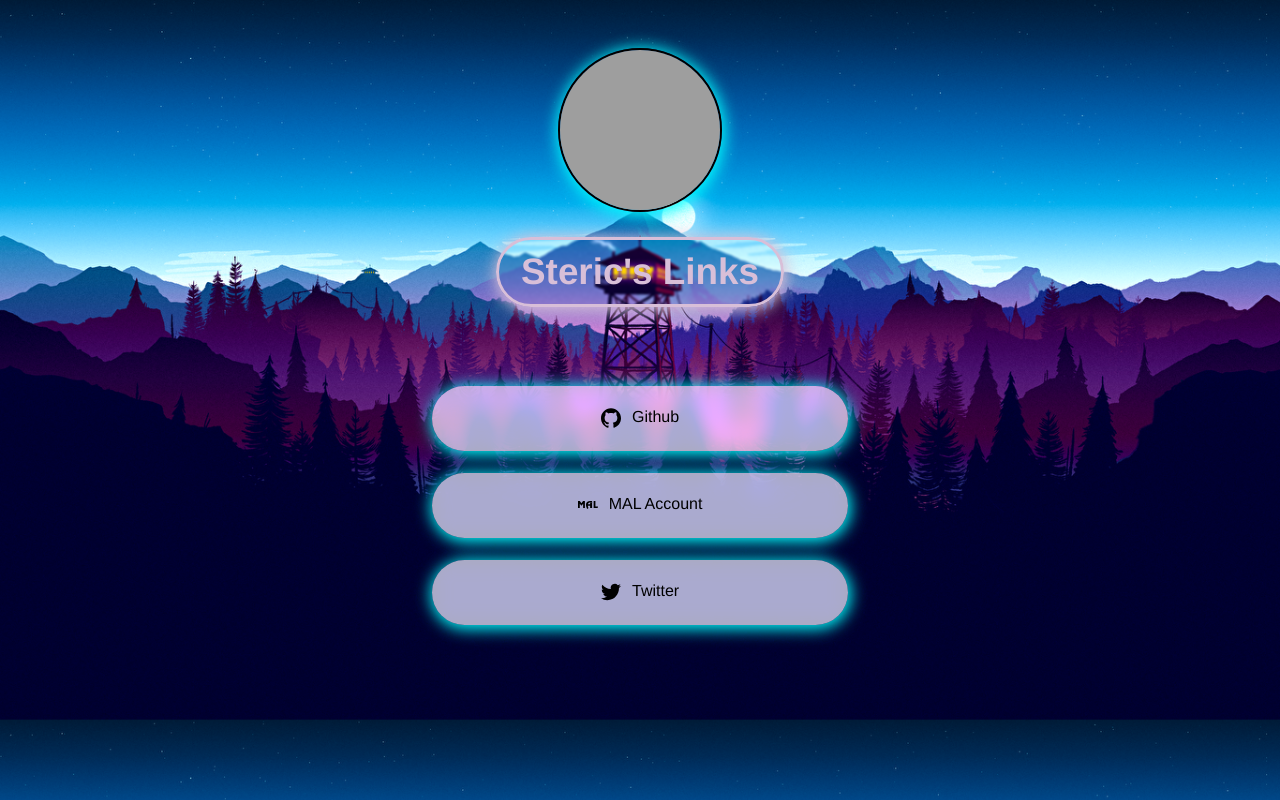
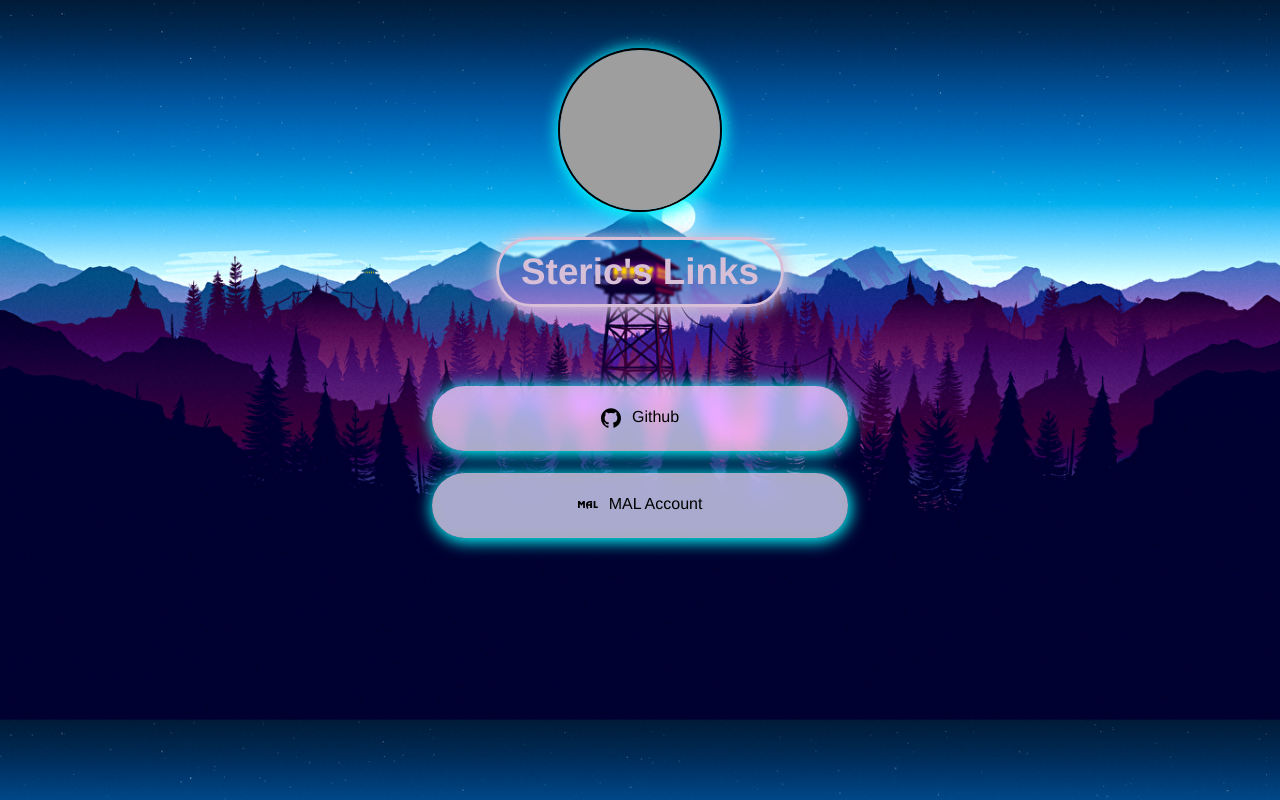
Before and after one commit to vaishnav-idk/my-links, a plain HTML site: page index.html in a window 1280 px wide. Drawn offline with Linux system fonts and the light colour scheme; grey boxes are pictures that could not be loaded.

Commit message:
removed twitter

```diff
--- a/index.html
+++ b/index.html
@@ -23,11 +23,7 @@
                     <img src="./images/myanimelist.svg" alt="MAL account" width="20" />
                     MAL Account</a>
             </li>
-            <li>
-                <a href="https://twitter.com/Vaishnavchandr1">
-                    <img src="./images/twitter.svg" alt="twitter" width="20" />
-                    Twitter</a>
-            </li>
+
         </ul>
         </main>
     </body>
```
